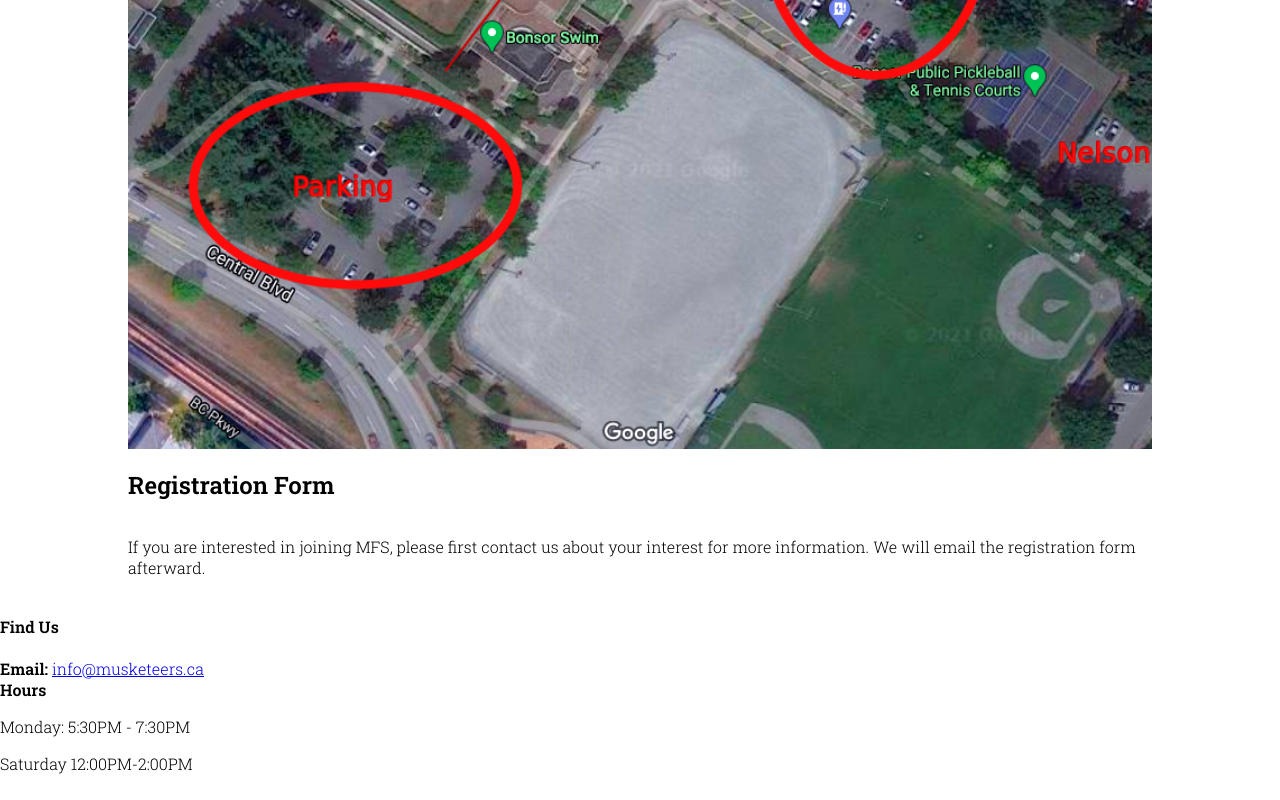
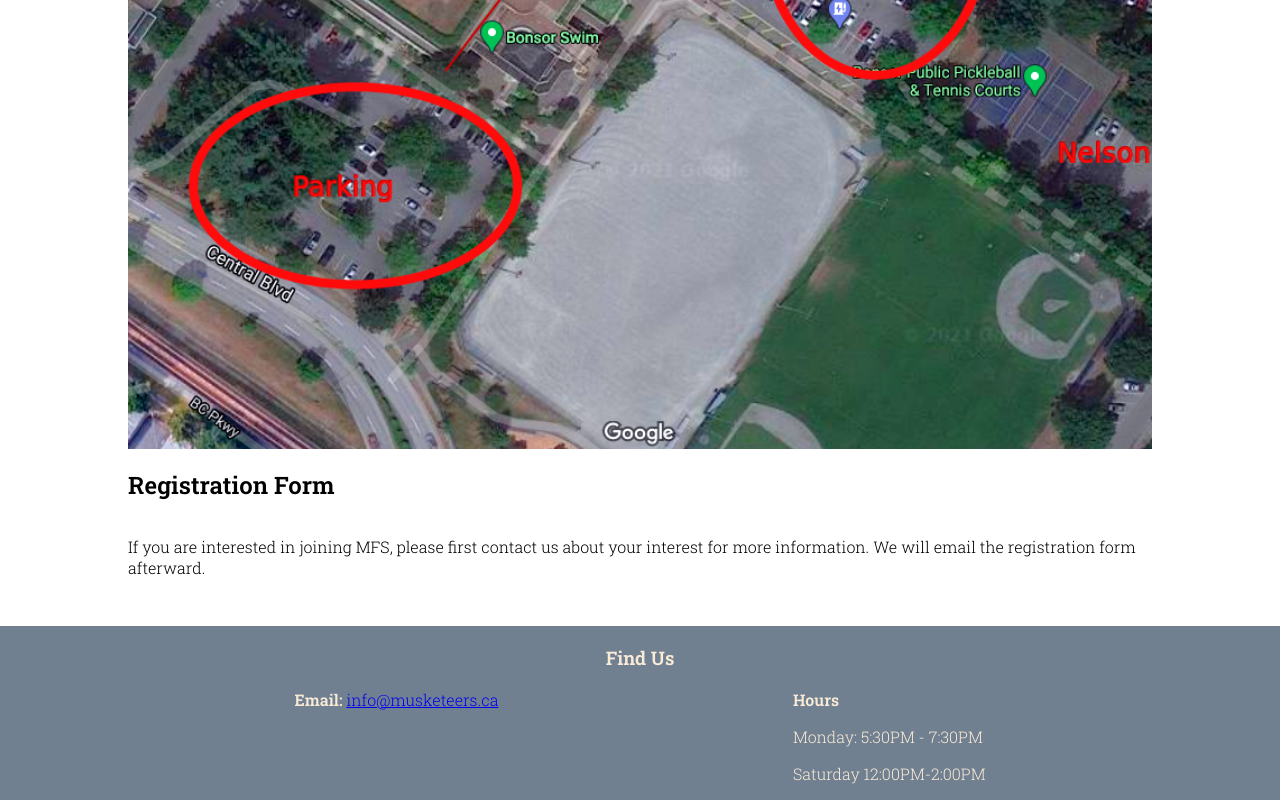
Before and after one commit to zainen/musketeers, a React (Create React App) app in the folder musketeers-page/: page / in a window 1280 px wide. Shown: the part 1504-2304 px from the top of the page. Built offline with nearby package versions, Linux system fonts and the light colour scheme.

Commit message:
start about page

```diff
--- a/musketeers-page/src/partials/About.tsx
+++ b/musketeers-page/src/partials/About.tsx
@@ -1,16 +1,19 @@
 import about_sport from '../images/about_sport.png'
+import './about.css'
 
 const About: React.FC = () => {
   return (
     <>
       <div>
         <img src={about_sport} alt="about_sport" />
-        <div>
+        <div className='width'>
+          <div >
             <h1>Fencing as a Sport</h1>
             <div>
               <h3>What is Fencing?</h3>
-            <p className='answer'>Fencing is a <p className='bold'>fast-paced sport</p> that simulates sword duels. Bouts are between two fencers; they are restricted to a strip that is two meters wide and fourteen meters long, and all movement is forward or back. The target area for valid hits depends on the specific weapon used.
-              Fencing has a blend of patience, competitiveness and discipline. However, the <p className='bold'>respect between fencers</p> is the primary characteristic to attain and understand.
+              <p className='answer'>Fencing is a <b>fast-paced sport</b> that simulates sword duels. Bouts are between two fencers; they are restricted to a strip that is two meters wide and fourteen meters long, and all movement is forward or back. The target area for valid hits depends on the specific weapon used.
+                Fencing has a blend of patience, competitiveness and discipline. However, the <b>respect between fencers</b> is the primary characteristic to attain and understand.
+              <br/>
               <br/>
                 Fencing can attributed as the following:<br/>
                 Physically, fencing is comparable to a game of squash. It involves speed, accuracy and endurance.<br/>
@@ -37,6 +40,7 @@
             <p className='source'>created by Eurosport; courtesy from FIE Youtube channel</p>
           </div>
         </div>
+      </div>
 
     </>
   )
--- a/musketeers-page/src/partials/Footer.tsx
+++ b/musketeers-page/src/partials/Footer.tsx
@@ -1,10 +1,12 @@
+import './footer.css'
+
 const Footer: React.FC = () => {
   return (
     <>
       <div>
-        <div>
-          <h4>Find Us</h4>
-          <div>
+        <div className='footer'>
+          <h3>Find Us</h3>
+          <div className='double'>
             <div>
               <b>Email: </b>
               <a href='mailto: info@musketeers.ca'>info@musketeers.ca</a>
--- a/musketeers-page/src/partials/Info.tsx
+++ b/musketeers-page/src/partials/Info.tsx
@@ -59,7 +59,7 @@
           </div>
             <p className='bold head'>Why should I learn to fence</p>
           <div className='answers'>
-            <p className='answers'>To build character! To become physically fit! Work on Flexibility. To entertain and be entertained! Need we go on.</p>
+            <p className='answers'>To build character. To become physically fit. Work on Flexibility. To entertain and be entertained! Need we go on?</p>
 
               <img className='fencing' src={fencing} alt="Fencing"/>
           </div>
--- /dev/null
+++ b/musketeers-page/src/partials/about.css
@@ -0,0 +1,9 @@
+.width {
+  width: 90%;
+  padding-left: 5%;
+}
+iframe {
+  display: flex;
+  align-self: center;
+  justify-self: center;
+}
--- /dev/null
+++ b/musketeers-page/src/partials/footer.css
@@ -0,0 +1,14 @@
+.footer {
+  display: flex;
+  flex-direction: column;
+  align-items: center;
+  justify-content: center;
+  padding: 0 10%;
+  background-color: slategrey;
+  color: antiquewhite;
+}
+.double {
+  display:flex;
+  justify-content: space-evenly;
+  width: 125%
+}
--- a/musketeers-page/src/partials/home.css
+++ b/musketeers-page/src/partials/home.css
@@ -4,4 +4,5 @@
   display: flex;
   flex-direction: column;
   justify-content: center;
+  padding-bottom: 2em;
 }
--- a/musketeers-page/src/partials/info.css
+++ b/musketeers-page/src/partials/info.css
@@ -18,6 +18,7 @@
 .double {
   display: flex;
   flex-direction: row;
+  justify-content: space-evenly;
 }
 .double-width {
   width: 90%;
```
Lines whose indentation alone changed are shown as unchanged.
